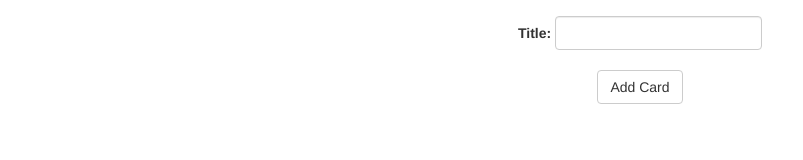
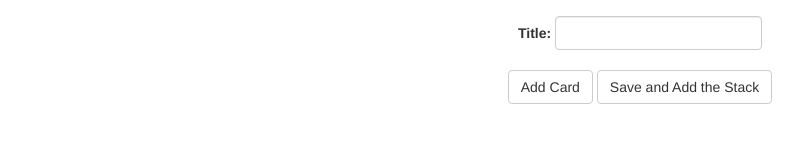
Before and after one commit to jkyletreman/flashcard-react-redux, a React (Create React App) app: page /stack_form in a window 1280 px wide. Shown: the part 124-284 px from the top of the page, without its empty margins (0-803 px from the left). Built offline with nearby package versions, Linux system fonts and the light colour scheme.

Commit message:
staging for redux

```diff
--- a/src/components/StackForm.jsx
+++ b/src/components/StackForm.jsx
@@ -26,6 +26,11 @@ class StackForm extends Component {
 
     this.setState({ cards });
   }
+
+  addStack = () => {
+    console.log('working');
+  }
+
   render() {
     return (
       <div>
@@ -66,6 +71,8 @@ class StackForm extends Component {
         </Form>
         <br />
         <Button onClick={() => this.addCard()}>Add Card</Button>
+        {' '}
+        <Button onClick={() => this.addStack()}>Save and Add the Stack</Button>
       </div>
     );
   }
```
